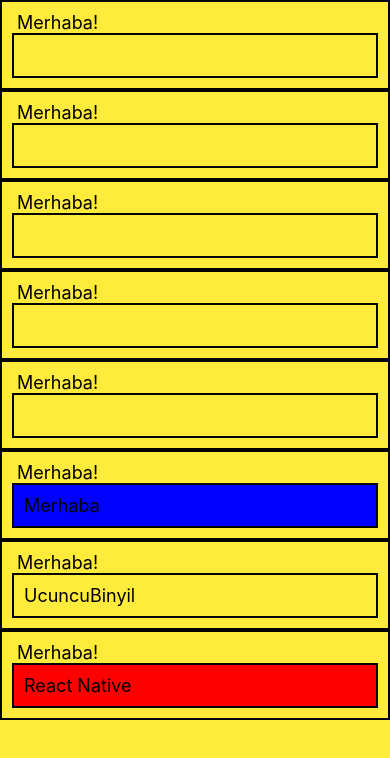
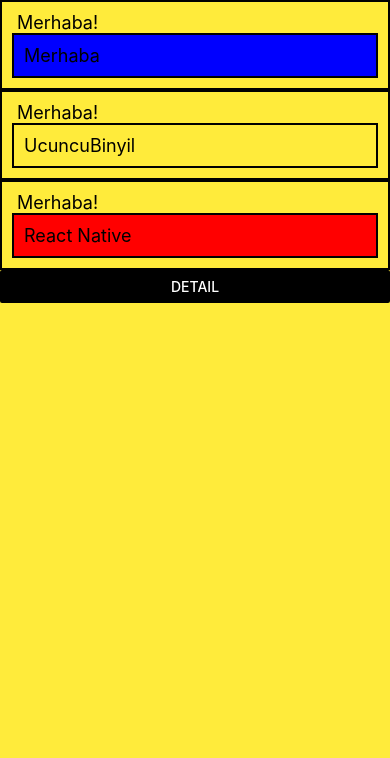
Before and after one commit to faikturan/rncourse, a React Native app: screen / in a window 390 px wide. Shown: the top 758 px of the page. Built offline with nearby package versions, Linux system fonts and the light colour scheme.

Commit message:
Event add with button

```diff
--- a/App.js
+++ b/App.js
@@ -1,20 +1,26 @@
-import React from 'react';
-import { StyleSheet, Text, View } from 'react-native';
+import React, {Component} from 'react';
+import { StyleSheet, Text, View, Button } from 'react-native';
 import Card  from './src/components/Card';
 
-export default function App() {
+export default class App extends Component {
+    onPressDetail = () =>{
+        alert('Detail');
+    };
+    render(){
         return (
             <View style={styles.container}>
-      <Card />
-        <Card />
-        <Card />
-        <Card />
-        <Card />
                 <Card text='Merhaba' backgroundColor='blue'/>
                 <Card text='UcuncuBinyil'/>
                 <Card text='React Native' backgroundColor='red' />
+                <Button
+                    title='Detail'
+                color='#000'
+                  onPress={this.onPressDetail}
+            />
     </View>
     );
+    }
+
 }
 
 
```
Lines whose indentation alone changed are shown as unchanged.
